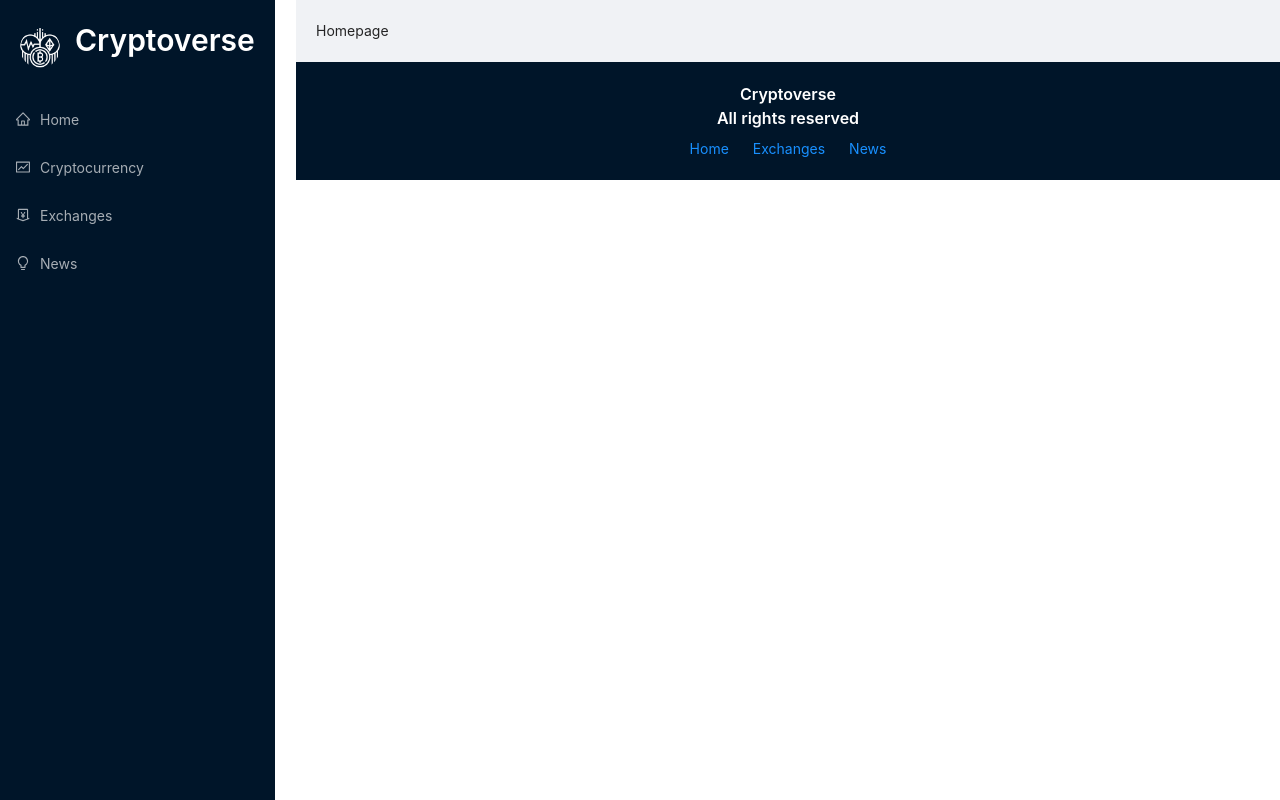
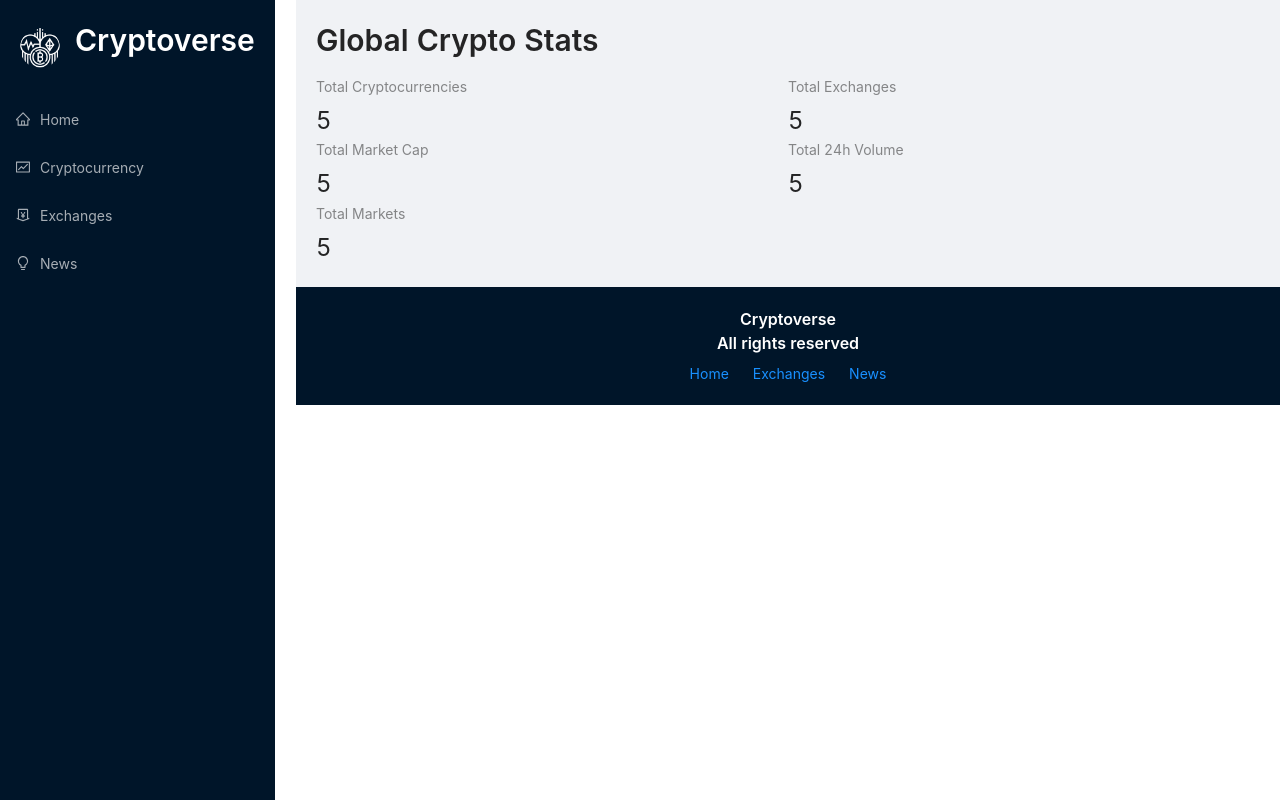
Before and after one commit to Ashwin1729/CryptoVerse, a React (Create React App) app: page / in a window 1280 px wide. Built offline with nearby package versions, Linux system fonts and the light colour scheme.

Commit message:
functionality

```diff
--- /dev/null
+++ b/src/app/store.js
@@ -0,0 +1,7 @@
+import { configureStore } from "@reduxjs/toolkit";
+
+const store = configureStore({
+  reducer: {},
+});
+
+export default store;
--- a/src/components/Homepage.js
+++ b/src/components/Homepage.js
@@ -1,7 +1,35 @@
-import React from "react";
+import React, { useEffect } from "react";
+import millify from "millify";
+import { Typography, Row, Col, Statistic } from "antd";
+import { Link } from "react-router-dom";
+
+const { Title } = Typography;
 
 const Homepage = () => {
-  return <div>Homepage</div>;
+  return (
+    <>
+      <Title level={2} className="heading">
+        Global Crypto Stats
+      </Title>
+      <Row>
+        <Col span={12}>
+          <Statistic title="Total Cryptocurrencies" value="5" />
+        </Col>
+        <Col span={12}>
+          <Statistic title="Total Exchanges" value="5" />
+        </Col>
+        <Col span={12}>
+          <Statistic title="Total Market Cap" value="5" />
+        </Col>
+        <Col span={12}>
+          <Statistic title="Total 24h Volume" value="5" />
+        </Col>
+        <Col span={12}>
+          <Statistic title="Total Markets" value="5" />
+        </Col>
+      </Row>
+    </>
+  );
 };
 
 export default Homepage;
--- a/src/index.js
+++ b/src/index.js
@@ -3,11 +3,15 @@
 import { BrowserRouter } from "react-router-dom";
 import "antd/dist/antd.css";
 import App from "./App";
+import store from "./app/store";
+import { Provider } from "react-redux";
 
 const rootElement = document.getElementById("root");
 
 ReactDOM.createRoot(rootElement).render(
   <BrowserRouter>
-    <App />
+    <Provider store={store}>
+      <App />
+    </Provider>
   </BrowserRouter>
 );
```
Also changed, not shown: src/services/cryptoApi.js (added, +17 -0 lines).
